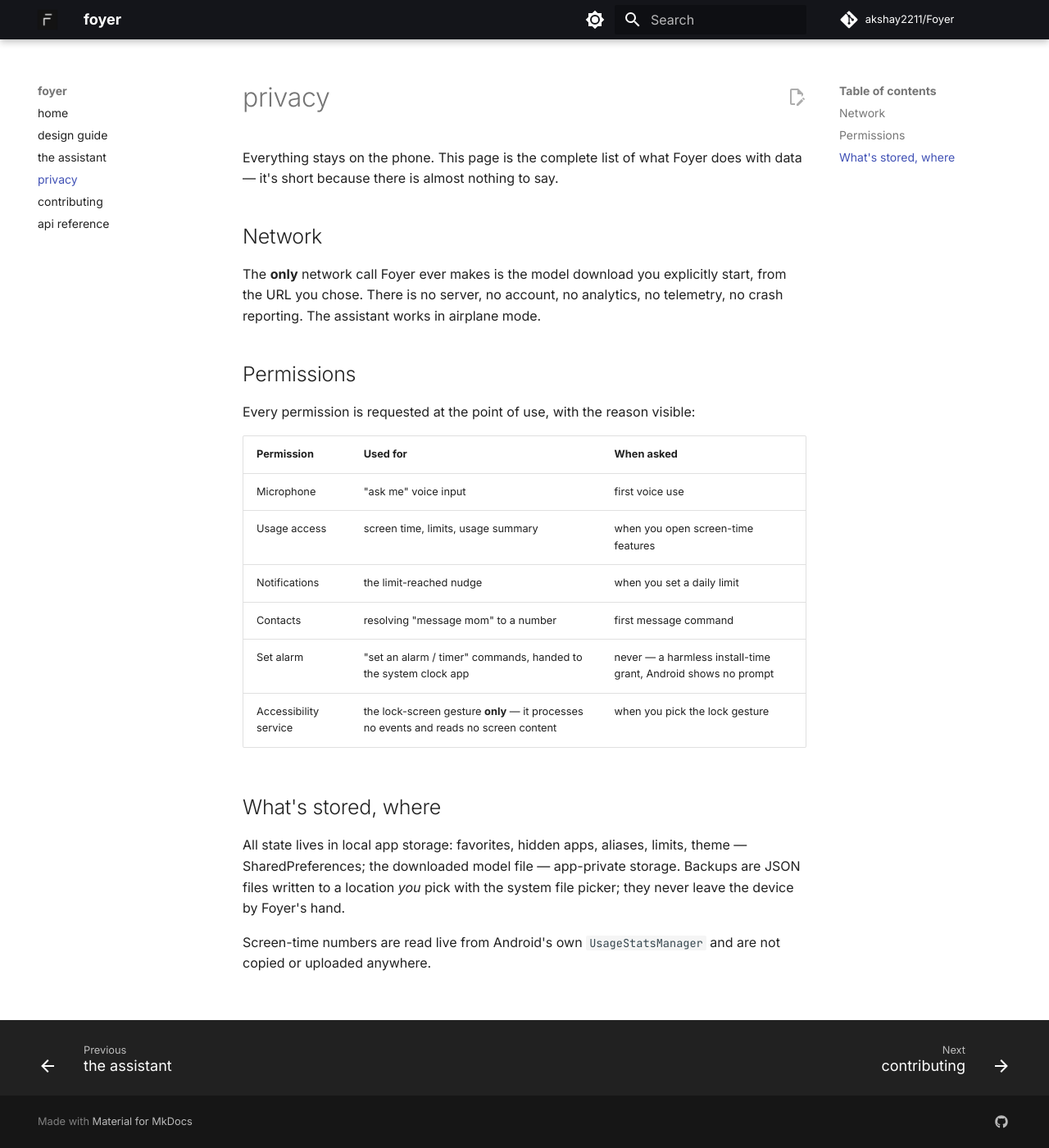
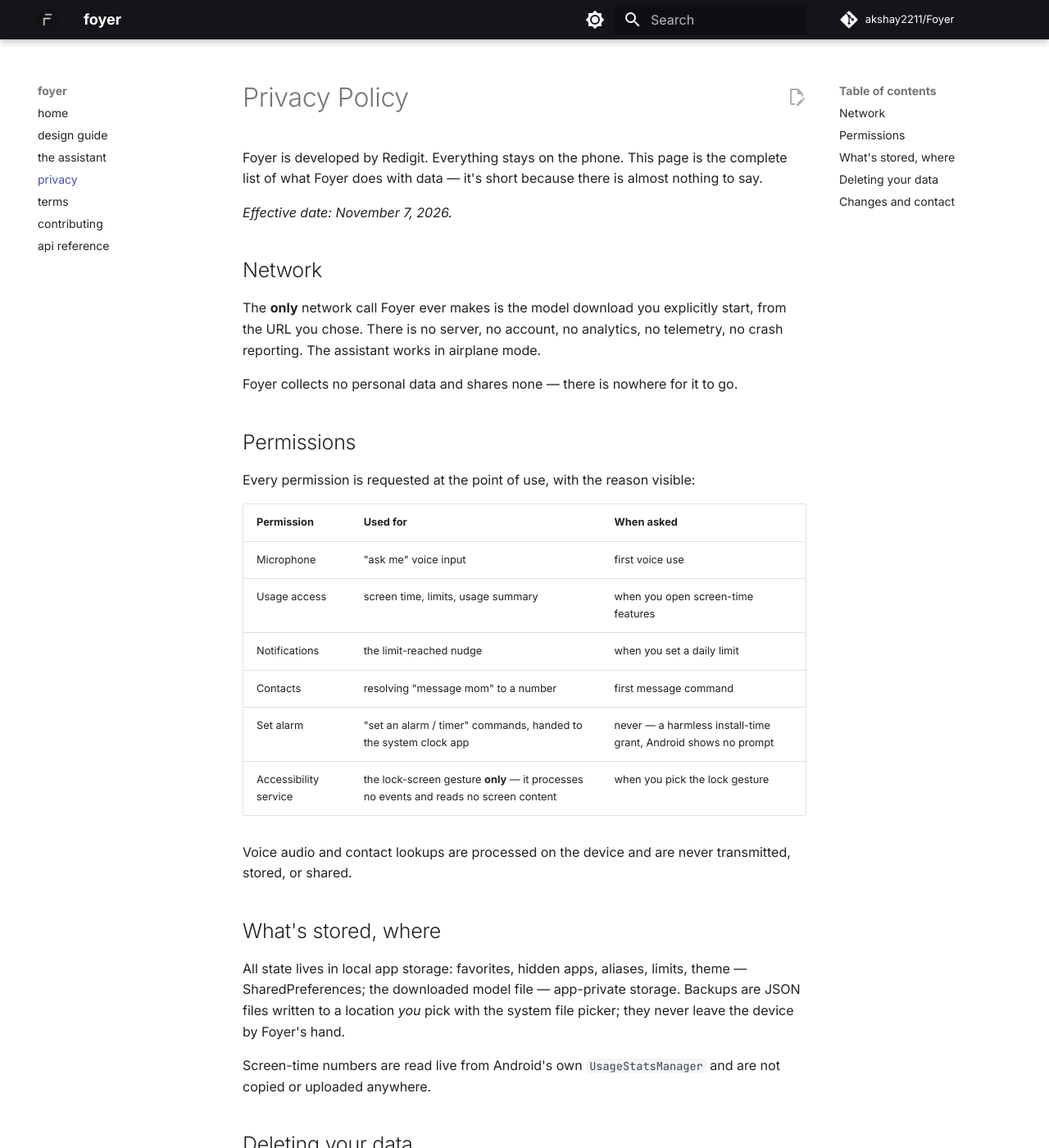
Before and after one commit to akshay2211/Foyer, an MkDocs documentation site: the page built from docs/privacy.md, in a window 1280 px wide and 1400 px high. Shown: the whole window at 82% size. Built offline with MkDocs 1.6.1 and Material for MkDocs 9.7.7, drawn with Linux system fonts in a browser that asks for light colours; comment, search, counter and statistics services are not loaded; some of the changed text lies outside the part shown.

Commit message:
Docs: Play-ready privacy policy (entity, date, deletion, contact) + terms of service
The privacy policy now carries the four things Google's User Data policy
checks mechanically: the literal 'Privacy Policy' label, the developer
entity (Redigit), a contact address, and a deletion statement. terms.md is
new — required for the Play trader declaration — and covers GPL-3.0
no-warranty terms plus the BYO-model responsibility split.

```diff
--- a/docs/privacy.md
+++ b/docs/privacy.md
@@ -1,7 +1,10 @@
-# privacy
+# Privacy Policy
 
-Everything stays on the phone. This page is the complete list of what Foyer
-does with data — it's short because there is almost nothing to say.
+Foyer is developed by Redigit. Everything stays on the phone. This page is
+the complete list of what Foyer does with data — it's short because there is
+almost nothing to say.
+
+*Effective date: November 7, 2026.*
 
 ## Network
 
@@ -9,6 +12,9 @@ The **only** network call Foyer ever makes is the model download you
 explicitly start, from the URL you chose. There is no server, no account, no
 analytics, no telemetry, no crash reporting. The assistant works in airplane
 mode.
+
+Foyer collects no personal data and shares none — there is nowhere for it to
+go.
 
 ## Permissions
 
@@ -23,6 +29,9 @@ Every permission is requested at the point of use, with the reason visible:
 | Set alarm | "set an alarm / timer" commands, handed to the system clock app | never — a harmless install-time grant, Android shows no prompt |
 | Accessibility service | the lock-screen gesture **only** — it processes no events and reads no screen content | when you pick the lock gesture |
 
+Voice audio and contact lookups are processed on the device and are never
+transmitted, stored, or shared.
+
 ## What's stored, where
 
 All state lives in local app storage: favorites, hidden apps, aliases,
@@ -32,3 +41,15 @@ system file picker; they never leave the device by Foyer's hand.
 
 Screen-time numbers are read live from Android's own `UsageStatsManager` and
 are not copied or uploaded anywhere.
+
+## Deleting your data
+
+Uninstalling Foyer removes everything, because nothing exists off-device.
+The only exception is a backup file you exported yourself — delete it like
+any other file.
+
+## Changes and contact
+
+If this policy ever changes, the new version appears here and in the app,
+with an updated effective date. Questions about privacy or this policy:
+[akshay@redigit.io](mailto:akshay@redigit.io).
--- a/mkdocs.yml
+++ b/mkdocs.yml
@@ -38,6 +38,7 @@ nav:
   - design guide: DESIGN_GUIDE.md
   - the assistant: assistant.md
   - privacy: privacy.md
+  - terms: terms.md
   - contributing: contributing.md
   - api reference: /api/
 
```
Also changed, not shown: docs/terms.md (added, +44 -0 lines).
